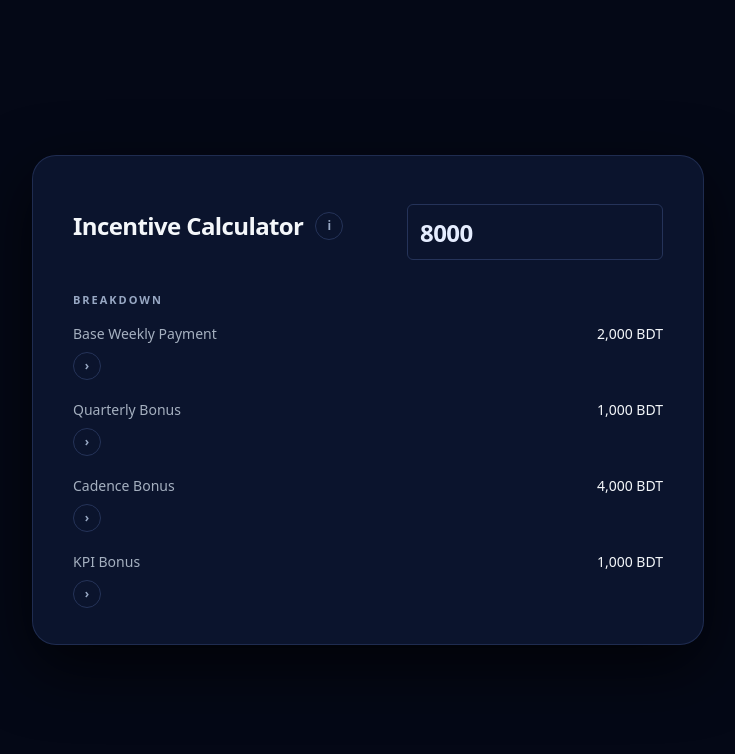
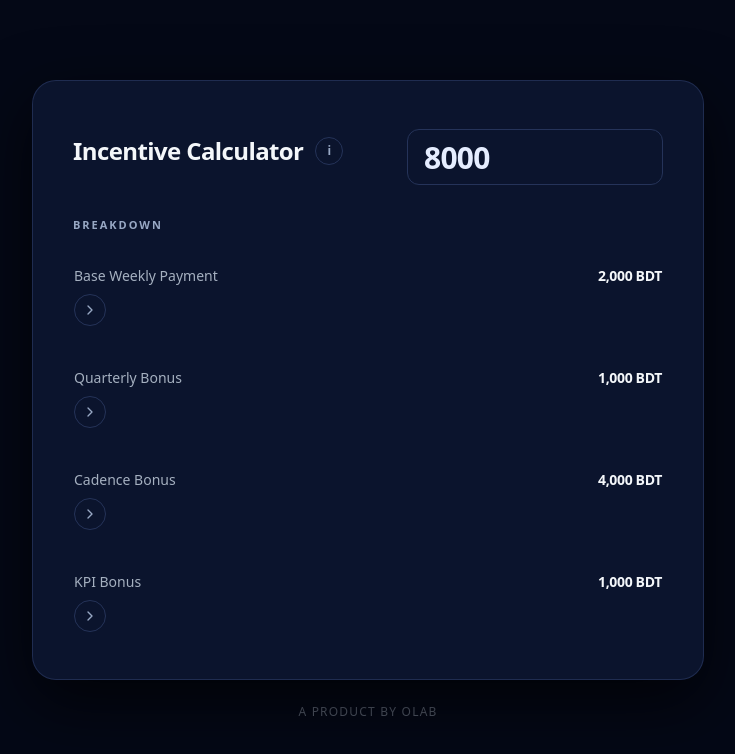
Before and after one commit to bappygolder/incentive-calculator, a Next.js app: page / in a window 1280 px wide. Shown: the top 754 px of the page, without its empty margins (272-1007 px from the left). Built offline with nearby package versions, Linux system fonts and the light colour scheme.

Commit message:
Fix input bug, improve UI/UX, add watermark, and persist summaries

```diff
--- a/src/app/globals.css
+++ b/src/app/globals.css
@@ -95,3 +95,12 @@ input[type="number"] {
 	background-color: rgba(148, 163, 184, 0.35);
 	border-radius: 999px;
 }
+
+.scrollbar-none {
+	-ms-overflow-style: none;  /* IE and Edge */
+	scrollbar-width: none;  /* Firefox */
+}
+
+.scrollbar-none::-webkit-scrollbar {
+	display: none;
+}
--- a/src/app/layout.tsx
+++ b/src/app/layout.tsx
@@ -9,7 +9,7 @@ export const metadata: Metadata = {
 
 export default function RootLayout({ children }: { children: ReactNode }) {
   return (
-    <html lang="en" className="dark">
+    <html lang="en" className="dark" suppressHydrationWarning>
       <body className="h-screen overflow-hidden bg-chrono-bg-page text-foreground antialiased font-sans selection:bg-muted">
         {children}
       </body>
--- a/src/app/page.tsx
+++ b/src/app/page.tsx
@@ -1,9 +1,12 @@
 import { IncentiveCalculator } from "@/components/IncentiveCalculator";
 
 export default function Page() {
-  return (
-	<main className="flex h-full w-full items-center justify-center px-4 py-8">
-	  <IncentiveCalculator />
-	</main>
-  );
+	return (
+		<main className="flex h-full w-full flex-col items-center justify-center px-4 py-8 gap-6">
+			<IncentiveCalculator />
+			<p className="text-xs font-medium text-muted-foreground/50 tracking-widest uppercase select-none">
+				A product by oLAB
+			</p>
+		</main>
+	);
 }
--- a/src/components/BreakdownCard.tsx
+++ b/src/components/BreakdownCard.tsx
@@ -1,6 +1,6 @@
 "use client";
 
-import { useState } from "react";
+import { useState, useEffect } from "react";
 
 type BreakdownCardProps = {
 	base: number;
@@ -25,111 +25,162 @@ export function BreakdownCard({ base, cadence, quarterly, kpi, total }: Breakdow
 	const [quarterlySummary, setQuarterlySummary] = useState("");
 	const [kpiSummary, setKpiSummary] = useState("");
 
+	// Load from local storage on mount
+	useEffect(() => {
+		const saved = localStorage.getItem("incentive-calculator-summaries");
+		if (saved) {
+			try {
+				const parsed = JSON.parse(saved);
+				if (parsed.base) setBaseSummary(parsed.base);
+				if (parsed.cadence) setCadenceSummary(parsed.cadence);
+				if (parsed.quarterly) setQuarterlySummary(parsed.quarterly);
+				if (parsed.kpi) setKpiSummary(parsed.kpi);
+			} catch (e) {
+				console.error("Failed to parse saved summaries", e);
+			}
+		}
+	}, []);
+
+	// Save to local storage on change
+	useEffect(() => {
+		const data = {
+			base: baseSummary,
+			cadence: cadenceSummary,
+			quarterly: quarterlySummary,
+			kpi: kpiSummary,
+		};
+		localStorage.setItem("incentive-calculator-summaries", JSON.stringify(data));
+	}, [baseSummary, cadenceSummary, quarterlySummary, kpiSummary]);
+
 	return (
 		<section className="mt-8 text-sm">
-		  <h2 className="text-[11px] font-semibold uppercase tracking-[0.18em] text-chrono-fg-muted">Breakdown</h2>
-		  <div className="mt-4 space-y-5">
+			<h2 className="text-[11px] font-semibold uppercase tracking-[0.18em] text-chrono-fg-muted mb-6">Breakdown</h2>
+			<div className="space-y-6">
 				{/* Base Weekly Payment */}
-			<div className="space-y-2">
-			  <div className="flex items-center justify-between">
-				<span className="text-muted-foreground">Base Weekly Payment</span>
-				<span className="font-medium text-foreground">{formatBdt(base)}</span>
+				<div className="group rounded-xl border border-transparent hover:border-chrono-border-subtle/50 hover:bg-white/[0.02] transition-colors -mx-2 px-2 py-2">
+					<div className="flex items-center justify-between mb-2">
+						<span className="text-muted-foreground font-medium">Base Weekly Payment</span>
+						<span className="font-semibold text-foreground tracking-tight">{formatBdt(base)}</span>
 					</div>
 					<div className="flex justify-start">
 						<button
 							type="button"
 							onClick={() => setBaseOpen((open) => !open)}
-				  className="inline-flex h-7 w-7 items-center justify-center rounded-full border border-chrono-border-subtle text-[12px] font-semibold text-chrono-fg-muted hover:border-chrono-accent hover:text-chrono-accent"
+							className="inline-flex h-8 w-8 items-center justify-center rounded-full border border-chrono-border-subtle text-chrono-fg-muted hover:border-chrono-accent hover:text-chrono-accent hover:bg-chrono-accent/10 transition-all"
 							aria-label="Toggle summary for Base Weekly Payment"
 						>
-				  {baseOpen ? "⌄" : "›"}
+							{baseOpen ? (
+								<svg width="16" height="16" viewBox="0 0 24 24" fill="none" stroke="currentColor" strokeWidth="2" strokeLinecap="round" strokeLinejoin="round"><path d="m6 9 6 6 6-6" /></svg>
+							) : (
+								<svg width="16" height="16" viewBox="0 0 24 24" fill="none" stroke="currentColor" strokeWidth="2" strokeLinecap="round" strokeLinejoin="round"><path d="m9 18 6-6-6-6" /></svg>
+							)}
 						</button>
 					</div>
 					{baseOpen && (
+						<div className="mt-3 animate-in fade-in slide-in-from-top-1 duration-200">
 							<textarea
 								value={baseSummary}
 								onChange={(event) => setBaseSummary(event.target.value)}
 								placeholder="Add a short summary for Base Weekly Payment..."
-				  className="w-full min-h-[64px] resize-none rounded-xl border border-chrono-border-subtle bg-chrono-bg-card/60 px-3 py-2 text-xs text-chrono-fg-primary placeholder:text-chrono-fg-muted focus-visible:outline-none focus-visible:ring-1 focus-visible:ring-chrono-accent"
+								className="w-full min-h-[120px] resize-none rounded-xl border border-chrono-border-subtle bg-chrono-bg-card/60 px-4 py-3 text-sm text-chrono-fg-primary placeholder:text-chrono-fg-muted focus-visible:outline-none focus-visible:ring-1 focus-visible:ring-chrono-accent transition-shadow"
 							/>
+						</div>
 					)}
 				</div>
 
 				{/* Quarterly Bonus */}
-			<div className="space-y-2">
-			  <div className="flex items-center justify-between">
-				<span className="text-muted-foreground">Quarterly Bonus</span>
-				<span className="font-medium text-foreground">{formatBdt(quarterly)}</span>
+				<div className="group rounded-xl border border-transparent hover:border-chrono-border-subtle/50 hover:bg-white/[0.02] transition-colors -mx-2 px-2 py-2">
+					<div className="flex items-center justify-between mb-2">
+						<span className="text-muted-foreground font-medium">Quarterly Bonus</span>
+						<span className="font-semibold text-foreground tracking-tight">{formatBdt(quarterly)}</span>
 					</div>
 					<div className="flex justify-start">
 						<button
 							type="button"
 							onClick={() => setQuarterlyOpen((open) => !open)}
-				  className="inline-flex h-7 w-7 items-center justify-center rounded-full border border-chrono-border-subtle text-[12px] font-semibold text-chrono-fg-muted hover:border-chrono-accent hover:text-chrono-accent"
+							className="inline-flex h-8 w-8 items-center justify-center rounded-full border border-chrono-border-subtle text-chrono-fg-muted hover:border-chrono-accent hover:text-chrono-accent hover:bg-chrono-accent/10 transition-all"
 							aria-label="Toggle summary for Quarterly Bonus"
 						>
-				  {quarterlyOpen ? "⌄" : "›"}
+							{quarterlyOpen ? (
+								<svg width="16" height="16" viewBox="0 0 24 24" fill="none" stroke="currentColor" strokeWidth="2" strokeLinecap="round" strokeLinejoin="round"><path d="m6 9 6 6 6-6" /></svg>
+							) : (
+								<svg width="16" height="16" viewBox="0 0 24 24" fill="none" stroke="currentColor" strokeWidth="2" strokeLinecap="round" strokeLinejoin="round"><path d="m9 18 6-6-6-6" /></svg>
+							)}
 						</button>
 					</div>
 					{quarterlyOpen && (
+						<div className="mt-3 animate-in fade-in slide-in-from-top-1 duration-200">
 							<textarea
 								value={quarterlySummary}
 								onChange={(event) => setQuarterlySummary(event.target.value)}
 								placeholder="Add a short summary for Quarterly Bonus..."
-				  className="w-full min-h-[64px] resize-none rounded-xl border border-chrono-border-subtle bg-chrono-bg-card/60 px-3 py-2 text-xs text-chrono-fg-primary placeholder:text-chrono-fg-muted focus-visible:outline-none focus-visible:ring-1 focus-visible:ring-chrono-accent"
+								className="w-full min-h-[120px] resize-none rounded-xl border border-chrono-border-subtle bg-chrono-bg-card/60 px-4 py-3 text-sm text-chrono-fg-primary placeholder:text-chrono-fg-muted focus-visible:outline-none focus-visible:ring-1 focus-visible:ring-chrono-accent transition-shadow"
 							/>
+						</div>
 					)}
 				</div>
 
 				{/* Cadence Bonus */}
-			<div className="space-y-2">
-			  <div className="flex items-center justify-between">
-				<span className="text-muted-foreground">Cadence Bonus</span>
-				<span className="font-medium text-foreground">{formatBdt(cadence)}</span>
+				<div className="group rounded-xl border border-transparent hover:border-chrono-border-subtle/50 hover:bg-white/[0.02] transition-colors -mx-2 px-2 py-2">
+					<div className="flex items-center justify-between mb-2">
+						<span className="text-muted-foreground font-medium">Cadence Bonus</span>
+						<span className="font-semibold text-foreground tracking-tight">{formatBdt(cadence)}</span>
 					</div>
 					<div className="flex justify-start">
 						<button
 							type="button"
 							onClick={() => setCadenceOpen((open) => !open)}
-				  className="inline-flex h-7 w-7 items-center justify-center rounded-full border border-chrono-border-subtle text-[12px] font-semibold text-chrono-fg-muted hover:border-chrono-accent hover:text-chrono-accent"
+							className="inline-flex h-8 w-8 items-center justify-center rounded-full border border-chrono-border-subtle text-chrono-fg-muted hover:border-chrono-accent hover:text-chrono-accent hover:bg-chrono-accent/10 transition-all"
 							aria-label="Toggle summary for Cadence Bonus"
 						>
-				  {cadenceOpen ? "⌄" : "›"}
+							{cadenceOpen ? (
+								<svg width="16" height="16" viewBox="0 0 24 24" fill="none" stroke="currentColor" strokeWidth="2" strokeLinecap="round" strokeLinejoin="round"><path d="m6 9 6 6 6-6" /></svg>
+							) : (
+								<svg width="16" height="16" viewBox="0 0 24 24" fill="none" stroke="currentColor" strokeWidth="2" strokeLinecap="round" strokeLinejoin="round"><path d="m9 18 6-6-6-6" /></svg>
+							)}
 						</button>
 					</div>
 					{cadenceOpen && (
+						<div className="mt-3 animate-in fade-in slide-in-from-top-1 duration-200">
 							<textarea
 								value={cadenceSummary}
 								onChange={(event) => setCadenceSummary(event.target.value)}
 								placeholder="Add a short summary for Cadence Bonus..."
-				  className="w-full min-h-[64px] resize-none rounded-xl border border-chrono-border-subtle bg-chrono-bg-card/60 px-3 py-2 text-xs text-chrono-fg-primary placeholder:text-chrono-fg-muted focus-visible:outline-none focus-visible:ring-1 focus-visible:ring-chrono-accent"
+								className="w-full min-h-[120px] resize-none rounded-xl border border-chrono-border-subtle bg-chrono-bg-card/60 px-4 py-3 text-sm text-chrono-fg-primary placeholder:text-chrono-fg-muted focus-visible:outline-none focus-visible:ring-1 focus-visible:ring-chrono-accent transition-shadow"
 							/>
+						</div>
 					)}
 				</div>
 
 				{/* KPI Bonus */}
-			<div className="space-y-2">
-			  <div className="flex items-center justify-between">
-				<span className="text-muted-foreground">KPI Bonus</span>
-				<span className="font-medium text-foreground">{formatBdt(kpi)}</span>
+				<div className="group rounded-xl border border-transparent hover:border-chrono-border-subtle/50 hover:bg-white/[0.02] transition-colors -mx-2 px-2 py-2">
+					<div className="flex items-center justify-between mb-2">
+						<span className="text-muted-foreground font-medium">KPI Bonus</span>
+						<span className="font-semibold text-foreground tracking-tight">{formatBdt(kpi)}</span>
 					</div>
 					<div className="flex justify-start">
 						<button
 							type="button"
 							onClick={() => setKpiOpen((open) => !open)}
-				  className="inline-flex h-7 w-7 items-center justify-center rounded-full border border-chrono-border-subtle text-[12px] font-semibold text-chrono-fg-muted hover:border-chrono-accent hover:text-chrono-accent"
+							className="inline-flex h-8 w-8 items-center justify-center rounded-full border border-chrono-border-subtle text-chrono-fg-muted hover:border-chrono-accent hover:text-chrono-accent hover:bg-chrono-accent/10 transition-all"
 							aria-label="Toggle summary for KPI Bonus"
 						>
-				  {kpiOpen ? "⌄" : "›"}
+							{kpiOpen ? (
+								<svg width="16" height="16" viewBox="0 0 24 24" fill="none" stroke="currentColor" strokeWidth="2" strokeLinecap="round" strokeLinejoin="round"><path d="m6 9 6 6 6-6" /></svg>
+							) : (
+								<svg width="16" height="16" viewBox="0 0 24 24" fill="none" stroke="currentColor" strokeWidth="2" strokeLinecap="round" strokeLinejoin="round"><path d="m9 18 6-6-6-6" /></svg>
+							)}
 						</button>
 					</div>
 					{kpiOpen && (
+						<div className="mt-3 animate-in fade-in slide-in-from-top-1 duration-200">
 							<textarea
 								value={kpiSummary}
 								onChange={(event) => setKpiSummary(event.target.value)}
 								placeholder="Add a short summary for KPI Bonus..."
-				  className="w-full min-h-[64px] resize-none rounded-xl border border-chrono-border-subtle bg-chrono-bg-card/60 px-3 py-2 text-xs text-chrono-fg-primary placeholder:text-chrono-fg-muted focus-visible:outline-none focus-visible:ring-1 focus-visible:ring-chrono-accent"
+								className="w-full min-h-[120px] resize-none rounded-xl border border-chrono-border-subtle bg-chrono-bg-card/60 px-4 py-3 text-sm text-chrono-fg-primary placeholder:text-chrono-fg-muted focus-visible:outline-none focus-visible:ring-1 focus-visible:ring-chrono-accent transition-shadow"
 							/>
+						</div>
 					)}
 				</div>
 			</div>
--- a/src/components/IncentiveCalculator.tsx
+++ b/src/components/IncentiveCalculator.tsx
@@ -16,27 +16,27 @@ export function IncentiveCalculator() {
 	const kpiAmount = safeTotal - baseAmount - quarterlyAmount - cadenceAmount; // remaining 12.5%
 
 	return (
-		<div className="w-full max-w-2xl rounded-3xl border border-chrono-border-subtle/80 bg-chrono-bg-card/90 px-10 py-9 shadow-[0_22px_65px_rgba(0,0,0,0.7)] backdrop-blur-xl">
-		  <header className="flex items-center justify-between gap-6">
+		<div className="w-full max-w-2xl min-h-[600px] max-h-[85vh] overflow-y-auto scrollbar-none rounded-3xl border border-chrono-border-subtle/80 bg-chrono-bg-card/90 px-6 py-6 md:px-10 md:py-9 shadow-[0_22px_65px_rgba(0,0,0,0.7)] backdrop-blur-xl transition-all duration-300">
+			<header className="flex flex-col md:flex-row md:items-center justify-between gap-6 md:gap-8">
 				<div className="flex items-center gap-3">
-			  <h1 className="text-2xl font-semibold tracking-tight text-foreground">Incentive Calculator</h1>
+					<h1 className="text-xl md:text-2xl font-semibold tracking-tight text-foreground">Incentive Calculator</h1>
 					<div className="relative group">
 						<button
 							type="button"
-				  className="inline-flex h-7 w-7 items-center justify-center rounded-full border border-chrono-border-subtle text-[12px] font-semibold text-chrono-fg-muted hover:border-chrono-accent hover:text-chrono-accent"
+							className="inline-flex h-6 w-6 md:h-7 md:w-7 items-center justify-center rounded-full border border-chrono-border-subtle text-[12px] font-semibold text-chrono-fg-muted hover:border-chrono-accent hover:text-chrono-accent transition-colors"
 							aria-label="Incentive Calculator info"
 						>
 							i
 						</button>
-				<div className="pointer-events-none absolute left-1/2 top-full z-10 mt-2 w-72 -translate-x-1/2 rounded-xl border border-chrono-border-subtle bg-chrono-bg-card/95 px-3 py-2 text-xs text-chrono-fg-muted opacity-0 shadow-lg backdrop-blur-sm transition-opacity group-hover:opacity-100">
+						<div className="pointer-events-none absolute left-1/2 md:left-full top-full md:top-1/2 z-10 mt-2 md:mt-0 md:ml-3 w-64 md:w-72 -translate-x-1/2 md:translate-x-0 rounded-xl border border-chrono-border-subtle bg-chrono-bg-card/95 px-4 py-3 text-xs text-chrono-fg-muted opacity-0 shadow-lg backdrop-blur-sm transition-opacity group-hover:opacity-100">
 							Enter the total potential monthly earnings to see how they are split into base payment, cadence bonus, and KPI bonus.
 							<br />
-				  <span className="font-medium text-chrono-fg-primary">Total Monthly Earnings (BDT)</span>
+							<span className="mt-1 block font-medium text-chrono-fg-primary">Total Monthly Earnings (BDT)</span>
 						</div>
 					</div>
 				</div>
 
-			<div className="w-64">
+				<div className="w-full md:w-64">
 					<IncentiveInput
 						value={total}
 						onChange={setTotal}
--- a/src/components/IncentiveInput.tsx
+++ b/src/components/IncentiveInput.tsx
@@ -1,4 +1,5 @@
-import type { ChangeEvent } from "react";
+import type { ChangeEvent, FocusEvent } from "react";
+import { useState, useEffect } from "react";
 
 type IncentiveInputProps = {
   value: number;
@@ -8,21 +9,64 @@ type IncentiveInputProps = {
 };
 
 export function IncentiveInput({ value, onChange, label = "Total Potential Monthly Earnings (BDT)", size = "default" }: IncentiveInputProps) {
+  const [displayValue, setDisplayValue] = useState(String(value));
+
   function handleChange(event: ChangeEvent<HTMLInputElement>) {
-    const parsed = Number(event.target.value);
-    if (Number.isNaN(parsed)) {
+    const inputValue = event.target.value;
+
+    // Allow empty input
+    if (inputValue === "") {
+      setDisplayValue("");
       onChange(0);
       return;
     }
-    onChange(parsed);
+
+    // Only allow digits
+    if (!/^\d+$/.test(inputValue)) {
+      return;
+    }
+
+    // Update display value
+    setDisplayValue(inputValue);
+
+    // Parse and update the numeric value
+    const parsed = Number(inputValue);
+    if (!Number.isNaN(parsed)) {
+      onChange(parsed);
+    }
   }
 
+  function handleFocus(event: FocusEvent<HTMLInputElement>) {
+    // Clear the field if it's 0
+    if (value === 0) {
+      setDisplayValue("");
+    }
+    // Select all text on focus for easy replacement
+    event.target.select();
+  }
+
+  function handleBlur() {
+    // If empty on blur, reset to the actual value (0)
+    if (displayValue === "") {
+      setDisplayValue(String(value));
+    } else {
+      // Remove leading zeros if any
+      const cleaned = String(Number(displayValue));
+      setDisplayValue(cleaned);
+    }
+  }
+
+  // Sync display value with prop value when it changes externally
+  useEffect(() => {
+    setDisplayValue(String(value));
+  }, [value]);
+
   const baseClasses =
-    "mt-1 w-full rounded-md border border-chrono-border-subtle bg-transparent px-3 text-chrono-fg-primary placeholder:text-chrono-fg-muted focus-visible:outline-none focus-visible:ring-2 focus-visible:ring-chrono-accent";
+    "mt-1 w-full rounded-xl border border-chrono-border-subtle bg-transparent px-4 text-chrono-fg-primary placeholder:text-chrono-fg-muted focus-visible:outline-none focus-visible:ring-2 focus-visible:ring-chrono-accent transition-all duration-200";
   const sizeClasses =
     size === "large"
-      ? "h-14 text-2xl font-semibold tracking-tight"
-      : "flex h-9 py-1 text-sm";
+      ? "h-14 text-2xl md:text-3xl font-semibold tracking-tight"
+      : "flex h-10 py-2 text-base";
 
   return (
     <div className="space-y-2">
@@ -30,11 +74,12 @@ export function IncentiveInput({ value, onChange, label = "Total Potential Month
         {label}
       </label>
       <input
-        type="number"
-        min={0}
-        inputMode="decimal"
-        value={value}
+        type="text"
+        inputMode="numeric"
+        value={displayValue}
         onChange={handleChange}
+        onFocus={handleFocus}
+        onBlur={handleBlur}
         className={`${baseClasses} ${sizeClasses}`}
       />
     </div>
```
Lines whose indentation alone changed are shown as unchanged.
